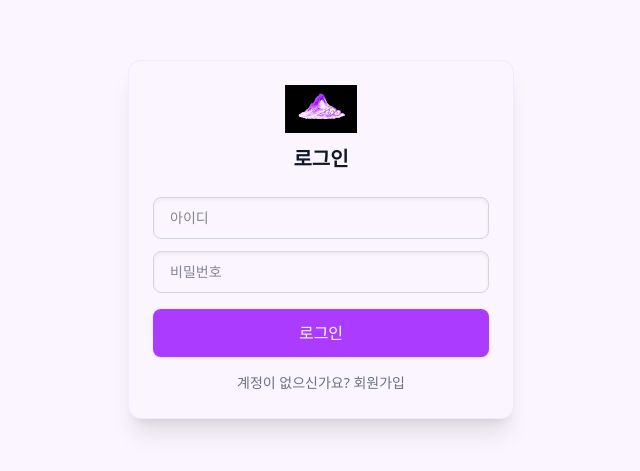
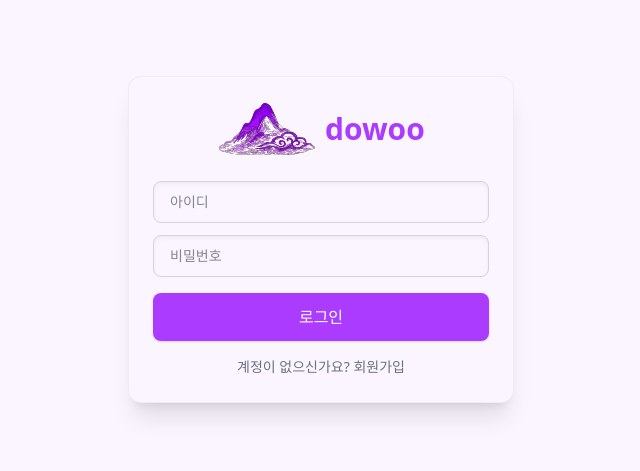
Before and after one commit to sinjinwoo/dowoo, a React (Vite) app in the folder dowoo/: page / in a window 1280 px wide. Shown: the part 161-632 px from the top of the page, without its empty margins (319-959 px from the left). Built offline with nearby package versions, Linux system fonts and the light colour scheme; no server answers.

Commit message:
fix: 로고 배경 투명화 및 크롭, 로그인 화면 로고+텍스트 가로 배치

```diff
--- a/dowoo/src/components/auth/AuthScreen.tsx
+++ b/dowoo/src/components/auth/AuthScreen.tsx
@@ -62,10 +62,10 @@ export default function AuthScreen() {
     <div className="flex min-h-screen items-center justify-center bg-chrome px-4 dark:bg-gray-950">
       <div className="w-full max-w-sm rounded-xl bg-chrome p-6 shadow-xl ring-1 ring-purple-100 dark:bg-gray-900 dark:ring-0">
         {mode === 'login' ? (
-          <>
-            <img src="/logo.svg" alt="dowoo" className="mx-auto mb-3 h-12 w-auto dark:invert" />
-            <h1 className="mb-6 text-center text-xl font-semibold text-gray-900 dark:text-gray-100">로그인</h1>
-          </>
+          <div className="mb-6 flex items-center justify-center gap-2">
+            <img src="/logo.svg" alt="" className="h-14 w-auto" />
+            <h1 className="text-3xl font-semibold text-accent">dowoo</h1>
+          </div>
         ) : (
           <h1 className="mb-6 text-center text-xl font-semibold text-gray-900 dark:text-gray-100">
             회원가입
```
Also changed, not shown: dowoo/public/logo.svg.
